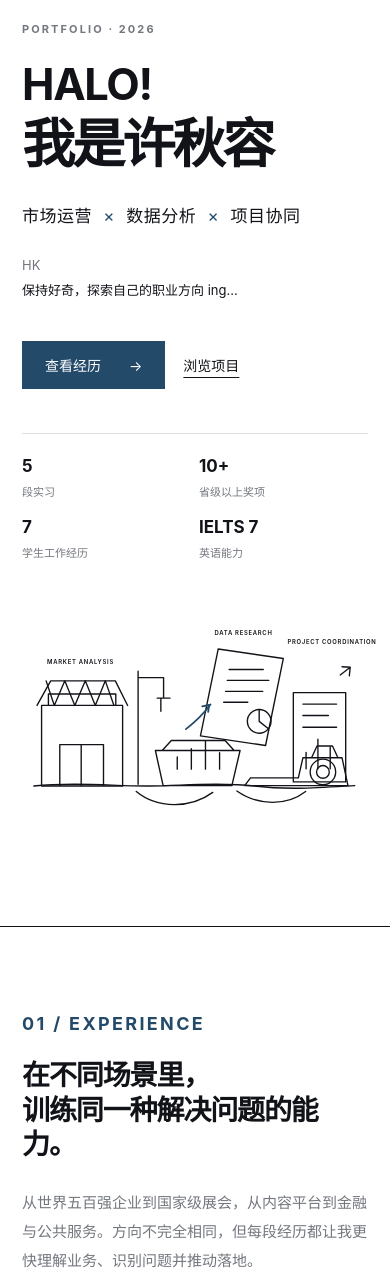
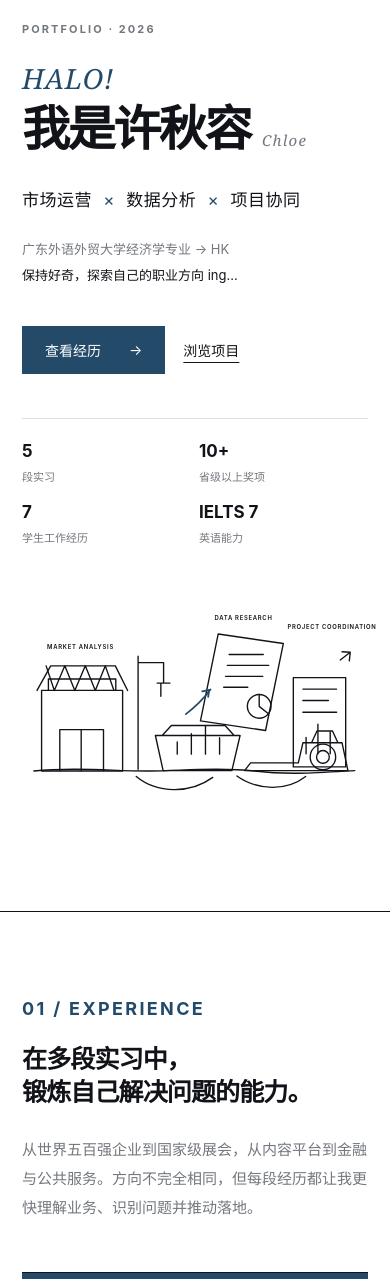
Before and after one commit to qiuxu853-coder/qiuxu853-coder.github.io, a plain HTML site: page lineart/index.html in a window 390 px wide. Shown: the part 100-1379 px from the top of the page. Drawn offline with Linux system fonts and the light colour scheme.

Commit message:
Refine hero and mobile project carousels

```diff
--- a/lineart/index.html
+++ b/lineart/index.html
@@ -6,7 +6,7 @@
   <meta name="description" content="许秋容的个人作品集：市场分析、学术研究与项目协同。">
   <meta name="theme-color" content="#ffffff">
   <title>许秋容｜Portfolio</title>
-  <link rel="stylesheet" href="styles.css?v=20261020-contact2">
+  <link rel="stylesheet" href="styles.css?v=20261020-hero-carousel1">
 </head>
 <body>
   <a class="skip-link" href="#main">跳到主要内容</a>
@@ -28,9 +28,9 @@
     <section class="hero section-shell" id="home">
       <div class="hero-copy reveal">
         <p class="kicker">PORTFOLIO · 2026</p>
-        <h1><span>HALO!</span>我是许秋容</h1>
+        <h1><span class="hero-greeting">HALO!</span><span class="hero-name-line">我是许秋容 <em>Chloe</em></span></h1>
         <p class="hero-position">市场运营 <i>×</i> 数据分析 <i>×</i> 项目协同</p>
-        <p class="hero-note">HK<br><em>保持好奇，探索自己的职业方向 ing...</em></p>
+        <p class="hero-note">广东外语外贸大学经济学专业 → HK<br><em>保持好奇，探索自己的职业方向 ing...</em></p>
         <div class="hero-actions">
           <a class="button primary" href="#experience">查看经历 <span>→</span></a>
           <a class="text-link" href="#projects">浏览项目</a>
@@ -78,7 +78,7 @@
 
     <section class="experience section-shell" id="experience">
       <header class="section-heading reveal">
-        <div><p class="kicker">01 / EXPERIENCE</p><h2>在不同场景里，<br>训练同一种解决问题的能力。</h2></div>
+        <div><p class="kicker">01 / EXPERIENCE</p><h2>在多段实习中，<br>锻炼自己解决问题的能力。</h2></div>
         <p>从世界五百强企业到国家级展会，从内容平台到金融与公共服务。方向不完全相同，但每段经历都让我更快理解业务、识别问题并推动落地。</p>
       </header>
 
@@ -151,7 +151,9 @@
 
       <section class="project-group reveal" aria-labelledby="market-heading">
         <header class="project-group-heading"><span>01</span><div><h3 id="market-heading">市场分析</h3><p>从跨境电商到文化消费，围绕市场、用户与传播问题形成可执行的分析结论。</p></div></header>
-        <div class="project-grid market-projects">
+        <div class="project-carousel" data-carousel>
+          <div class="carousel-toolbar"><span>3 PIECES / 左右滑动查看</span><div class="carousel-nav"><b data-count>01 / 03</b><button type="button" data-prev aria-label="上一个市场分析项目">←</button><button type="button" data-next aria-label="下一个市场分析项目">→</button></div></div>
+          <div class="project-rail market-projects" data-rail tabindex="0">
           <article class="project-card feature-card">
             <div class="project-art"><svg viewBox="0 0 300 190" aria-hidden="true"><path d="M27 43h157v105H27zM27 65h157M43 53h2M55 53h2M67 53h2M45 82h38v43H45zM96 82h69M96 98h56M96 114h42M207 146h73M219 146v-35M242 146V90M266 146V66M207 91l27-24 18 11 27-32M279 46v16M279 46h-16"/><circle cx="64" cy="103" r="8"/></svg><span>E-COMMERCE ANALYSIS</span></div>
             <div class="project-copy"><p class="project-type">DIGITAL TRADE · 数字贸易大赛</p><h3>跨境电商市场与选品分析</h3><p>围绕 Amazon 女装与男鞋市场，整理行业、商品与用户评价数据，使用 Excel、BI 工具分析市场规模、竞争格局与消费者偏好，完成 4 份市场报告及运营策略。</p><div class="award-line"><span>华南赛区一等奖</span><span>全国总决赛二等奖</span></div><button class="project-more" type="button" data-dialog="dialog-digital">查看奖项 <span>↗</span></button></div>
@@ -166,6 +168,7 @@
             <div class="project-art"><svg viewBox="0 0 300 190" aria-hidden="true"><circle cx="55" cy="67" r="22"/><path d="M21 148c5-35 20-54 34-54s29 19 34 54M112 43h80v105h-80zM129 65h46M129 83h33M129 120l11 11 28-31M210 67h65M242 35v64M210 67l18-17M210 67l18 17M275 67l-18-17M275 67l-18 17M211 148c5-35 18-54 31-54 14 0 27 19 32 54"/><circle cx="242" cy="67" r="22"/></svg><span>TALENT MATCHING</span></div>
             <div class="project-copy"><p class="project-type">FAVE PLAN · 用户研究</p><h3>“斐沃（FAVE）”高校就业指导服务计划</h3><p>面向高校在校生，围绕人才培养、职业规划、人才评估与人岗匹配设计数智化服务模式；负责市场调研、用户痛点分析与营销策略。</p><div class="tag-row"><span>市场调研</span><span>用户痛点</span><span>营销策略</span></div></div>
           </article>
+          </div>
         </div>
       </section>
 
@@ -199,7 +202,9 @@
 
       <section class="project-group reveal" aria-labelledby="model-heading">
         <header class="project-group-heading"><span>03</span><div><h3 id="model-heading">数学建模</h3><p>把复杂问题转化为可计算、可验证、可解释的模型与结论。</p></div></header>
-        <div class="project-grid model-projects">
+        <div class="project-carousel" data-carousel>
+          <div class="carousel-toolbar"><span>2 PIECES / 左右滑动查看</span><div class="carousel-nav"><b data-count>01 / 02</b><button type="button" data-prev aria-label="上一个数学建模项目">←</button><button type="button" data-next aria-label="下一个数学建模项目">→</button></div></div>
+          <div class="project-rail model-projects" data-rail tabindex="0">
           <article class="project-card">
             <div class="project-art"><svg viewBox="0 0 300 190" aria-hidden="true"><path d="M36 150h230M50 150V38M50 132l38-34 36 13 45-55 40 29 44-47M75 49c32 33 63 47 96 42s55-24 79-57M76 150v-19M113 150v-39M151 150V91M189 150V63M227 150V34"/></svg><span>MATH MODELING</span></div>
             <div class="project-copy"><p class="project-type">研究题目 · 孕妇 BMI 分组与无创产前检测时点</p><h3>全国大学生数学建模竞赛</h3><p>围绕孕妇 BMI 分组与无创产前检测时点，完成数据清洗、模型求解、可视化及论文整合，并参与胎儿异常判定模型研究。</p><div class="award-line"><span>广东赛区一等奖</span></div></div>
@@ -209,6 +214,7 @@
             <div class="project-art"><svg viewBox="0 0 300 190" aria-hidden="true"><path d="M42 149h212M61 149V45h166v104M79 127l27-35 30 17 31-52 41 34M78 70h29M78 55h48M81 127v22M117 109v40M153 82v67M189 92v57"/></svg><span>STATISTICAL MODELING</span></div>
             <div class="project-copy"><p class="project-type">研究题目 · 关键矿产 × 新能源汽车行业建模</p><h3>全国大学生统计建模大赛</h3><p>将关键矿产供应链研究并入统计建模项目，综合回归、系统动力学、博弈论与模糊推理，形成行业动态战略规划。</p><div class="award-line"><span>广东赛区二等奖</span></div></div>
           </article>
+          </div>
         </div>
       </section>
 
@@ -261,7 +267,7 @@
       <div class="contact-copy reveal">
         <p class="kicker">04 / CONTACT</p>
         <h2>谢谢您看到这里！</h2>
-        <p class="contact-growth">这个网站还在继续生长.....<br>无论是鼓励、机会、建议，还是直接的批评，都欢迎留言——我会认真听取，继续努力^^</p>
+        <p class="contact-growth">这个网站还在继续成长.....<br>无论是鼓励、机会、建议，还是直接的批评，都欢迎留言——我会认真听取，继续努力^^</p>
         <div class="contact-links">
           <button class="contact-message" type="button" data-dialog="dialog-contact">给我留言 <span>↗</span></button>
         </div>
--- a/lineart/styles.css
+++ b/lineart/styles.css
@@ -35,8 +35,10 @@ img { display: block; width: 100%; }
 .section-shell { width: min(100%, var(--max)); margin: 0 auto; padding-left: var(--pad); padding-right: var(--pad); }
 .hero { position: relative; display: grid; grid-template-columns: minmax(360px,.83fr) minmax(520px,1.35fr); gap: clamp(36px, 6vw, 104px); align-items: center; min-height: calc(100svh - 82px); padding-top: clamp(64px,8vw,118px); padding-bottom: clamp(72px,8vw,124px); }
 .kicker { margin: 0 0 28px; color: var(--muted); font-size: 11px; font-weight: 650; letter-spacing: .19em; }
-.hero h1 { margin: 0; font-size: clamp(48px,6vw,94px); line-height: .95; letter-spacing: -.055em; }
-.hero h1 span { display: block; margin-bottom: 14px; font-size: .82em; letter-spacing: -.03em; }
+.hero h1 { margin: 0; font-size: clamp(48px,5.4vw,84px); line-height: 1.02; letter-spacing: -.05em; }
+.hero h1 .hero-greeting { display: block; margin-bottom: 17px; color: var(--blue); font-family: Georgia, "Times New Roman", serif; font-size: .58em; font-style: italic; font-weight: 400; letter-spacing: .02em; }
+.hero-name-line { display: flex; align-items: baseline; flex-wrap: wrap; gap: 12px 20px; }
+.hero-name-line em { color: var(--muted); font-family: Georgia, "Times New Roman", serif; font-size: .28em; font-style: italic; font-weight: 400; letter-spacing: .08em; }
 .hero-position { margin: 32px 0 0; font-size: clamp(18px,1.6vw,26px); letter-spacing: .03em; }
 .hero-position i { padding: 0 .35em; color: var(--blue); font-style: normal; }
 .hero-note { max-width: 520px; margin: 22px 0 0; color: var(--muted); font-size: 15px; line-height: 1.95; }
@@ -62,7 +64,7 @@ img { display: block; width: 100%; }
 .section-heading { display: grid; grid-template-columns: 1.45fr .7fr; gap: clamp(48px,8vw,150px); align-items: end; margin-bottom: clamp(64px,7vw,110px); }
 .section-heading--single { grid-template-columns: 1fr; }
 .section-heading .kicker, .contact-copy > .kicker { margin-bottom: 24px; color: var(--blue); font-size: clamp(18px,1.5vw,22px); letter-spacing: .13em; }
-.section-heading h2 { margin: 0; font-size: clamp(30px,2.8vw,44px); line-height: 1.24; letter-spacing: -.04em; }
+.section-heading h2 { margin: 0; font-size: clamp(25px,2.2vw,36px); line-height: 1.32; letter-spacing: -.035em; }
 .section-heading > p { margin: 0; color: var(--muted); font-size: 15px; line-height: 1.95; }
 
 .experience-tabs { display: grid; grid-template-columns: repeat(5,1fr); border-bottom: 1px solid var(--ink); }
@@ -100,7 +102,6 @@ img { display: block; width: 100%; }
 .project-group-heading h3 { margin: 0; font-size: clamp(28px,3vw,44px); letter-spacing: -.04em; }
 .project-group-heading p { max-width: 720px; margin: 9px 0 0; color: var(--muted); font-size: 13px; line-height: 1.8; }
 .project-grid { display: grid; grid-template-columns: repeat(2,minmax(0,1fr)); gap: 1px; background: var(--line); border: 1px solid var(--line); }
-.market-projects { grid-template-columns: repeat(3,minmax(0,1fr)); }
 .content-projects { grid-template-columns: 1fr; }
 .carousel-toolbar { display: flex; justify-content: space-between; align-items: center; gap: 20px; margin-bottom: 14px; }
 .carousel-toolbar > span { color: var(--muted); font-size: 10px; font-weight: 700; letter-spacing: .15em; }
@@ -187,7 +188,6 @@ footer a { text-decoration: none; }
 @media (max-width: 1120px) {
   .hero { grid-template-columns: .85fr 1.15fr; gap: 38px; }
   .quick-facts { grid-template-columns: repeat(2,1fr); row-gap: 18px; }
-  .market-projects { grid-template-columns: repeat(2,minmax(0,1fr)); }
   .project-art { min-height: 220px; }
 }
 
@@ -209,7 +209,7 @@ footer a { text-decoration: none; }
   .quick-facts { margin-top: 44px; }
   .scroll-cue { display: none; }
   .section-heading { grid-template-columns: 1fr; gap: 26px; }
-  .section-heading h2 { font-size: clamp(28px,7vw,36px); }
+  .section-heading h2 { font-size: clamp(25px,6vw,32px); }
   .section-heading > p { max-width: 580px; }
   .experience-tabs { grid-template-columns: 1fr; border-top: 1px solid var(--ink); }
   .experience-tab { flex-direction: row; align-items: center; gap: 18px; min-height: 0; padding: 15px 42px 15px 12px; border-left: 0 !important; border-right: 0; border-bottom: 1px solid var(--line); }
@@ -235,7 +235,10 @@ footer a { text-decoration: none; }
   .site-header { padding-left: 20px; padding-right: 12px; }
   .brand { font-size: 13px; }
   .hero { padding-top: 54px; }
-  .hero h1 { font-size: 53px; }
+  .hero h1 { font-size: 48px; }
+  .hero h1 .hero-greeting { margin-bottom: 13px; }
+  .hero-name-line { gap: 8px 12px; }
+  .hero-name-line em { font-size: 15px; }
   .hero-position { font-size: 17px; line-height: 1.7; }
   .hero-note { font-size: 13px; }
   .hero-actions { gap: 18px; }
@@ -243,7 +246,7 @@ footer a { text-decoration: none; }
   .quick-facts { gap: 18px 8px; }
   .section-heading { margin-bottom: 50px; }
   .section-heading .kicker, .contact-copy > .kicker { font-size: 18px; }
-  .section-heading h2 { font-size: 28px; }
+  .section-heading h2 { font-size: 25px; }
   .contact-copy h2 { font-size: 26px; }
   .experience, .projects, .life { padding-top: 86px; padding-bottom: 86px; }
   .panel-top h3 { font-size: 28px; }
```
